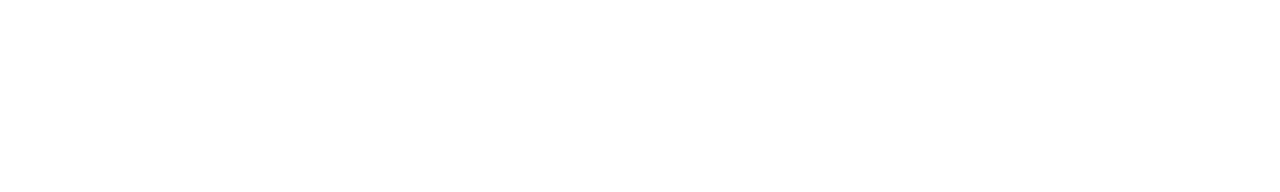
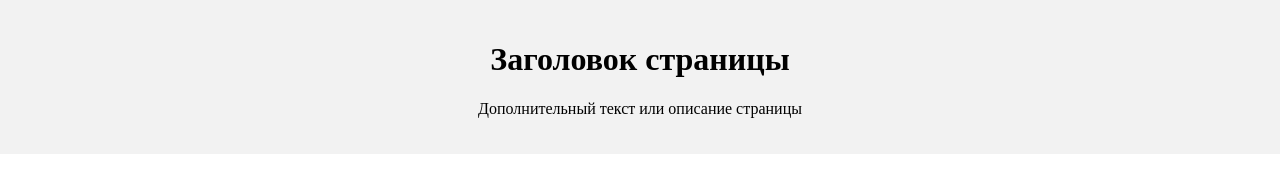
Before and after one commit to fatalix3d/web-xr-ar, a plain HTML site: page index.html in a window 1280 px wide. Drawn offline with Linux system fonts and the light colour scheme; some packages are replaced by stand-ins of ours; a script that the page names is missing.

Commit message:
save 7_1

```diff
--- a/index.html
+++ b/index.html
@@ -7,16 +7,20 @@
     <link type="text/css" href="./styles.css" rel="stylesheet"/>
 </head>
 <body>
+<header>
+    <h1>Заголовок страницы</h1>
+    <p>Дополнительный текст или описание страницы</p>
+</header>
 <!-- <model-viewer> HTML element -->
 <model-viewer src="test_scn_2.glb" ar ios-src="cubic.usdz" ar-modes="scene-viewer webxr quick-look" camera-controls poster="poster.webp" shadow-intensity="1" autoplay>
     <button slot="ar-button" id="ar-button">
-        Покажи мне магию
+        Включить AR
     </button>
 
     <!-- <button id="replace-button">Заменить модель</button> -->
 
     <div id="ar-prompt">
-        <p>1)Нажмите кнопку ниже, чтобы активировать режим AR. Используйте жесты для контроля модели</p>
+        <img src="ar_hand_prompt.png">
     </div>
 </model-viewer>
 <!--<script src="modelReplace.js"></script>-->
--- a/styles.css
+++ b/styles.css
@@ -1,5 +1,11 @@
 :not(:defined) > * {
   display: none;
+}
+
+header {
+  text-align: center;
+  background-color: #f2f2f2;
+  padding: 20px;
 }
 
 html {
```
